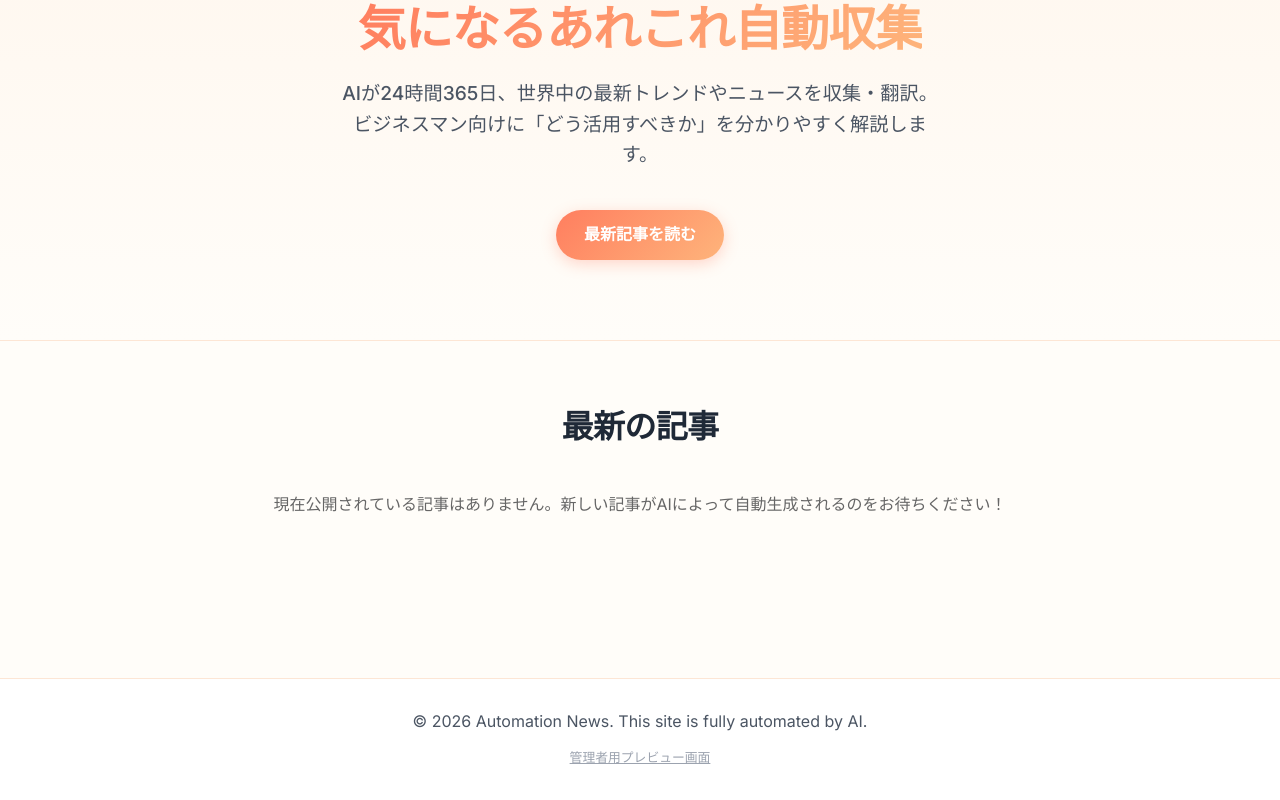
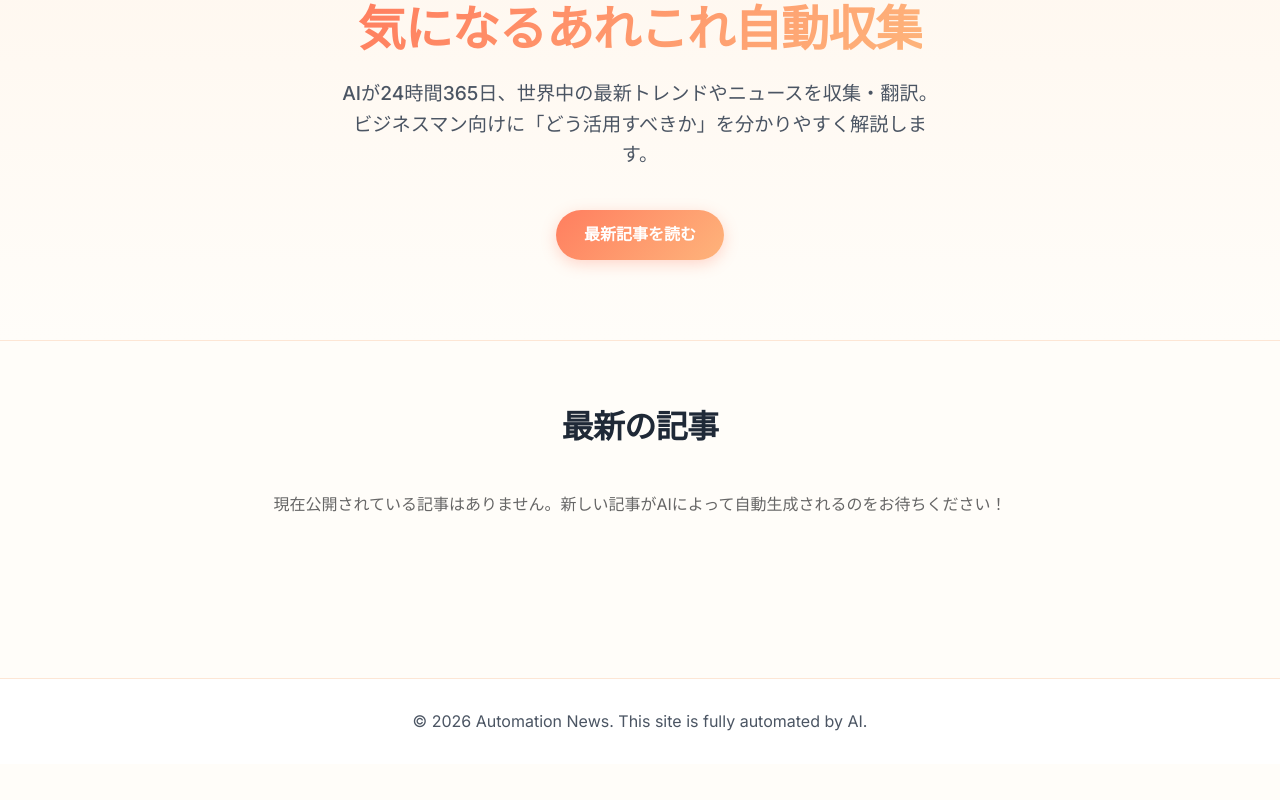
Before and after one commit to naninunenomi/ars-project, a Next.js app in the folder web/: page / in a window 1280 px wide. Shown: the part 338-1138 px from the top of the page. After the commit the page ends 1102 px from the top, so only its background shows below. Built offline with nearby package versions, Linux system fonts and the light colour scheme.

Commit message:
Remove admin preview link from public footer

```diff
--- a/web/src/app/layout.tsx
+++ b/web/src/app/layout.tsx
@@ -29,9 +29,6 @@ export default function RootLayout({
         <footer className="site-footer">
           <div className="container">
             <p>&copy; {new Date().getFullYear()} Automation News. This site is fully automated by AI.</p>
-            <p style={{ marginTop: "10px" }}>
-              <a href="/preview" style={{ color: "var(--text-light)", fontSize: "0.8rem", textDecoration: "underline" }}>管理者用プレビュー画面</a>
-            </p>
           </div>
         </footer>
       </body>
```
